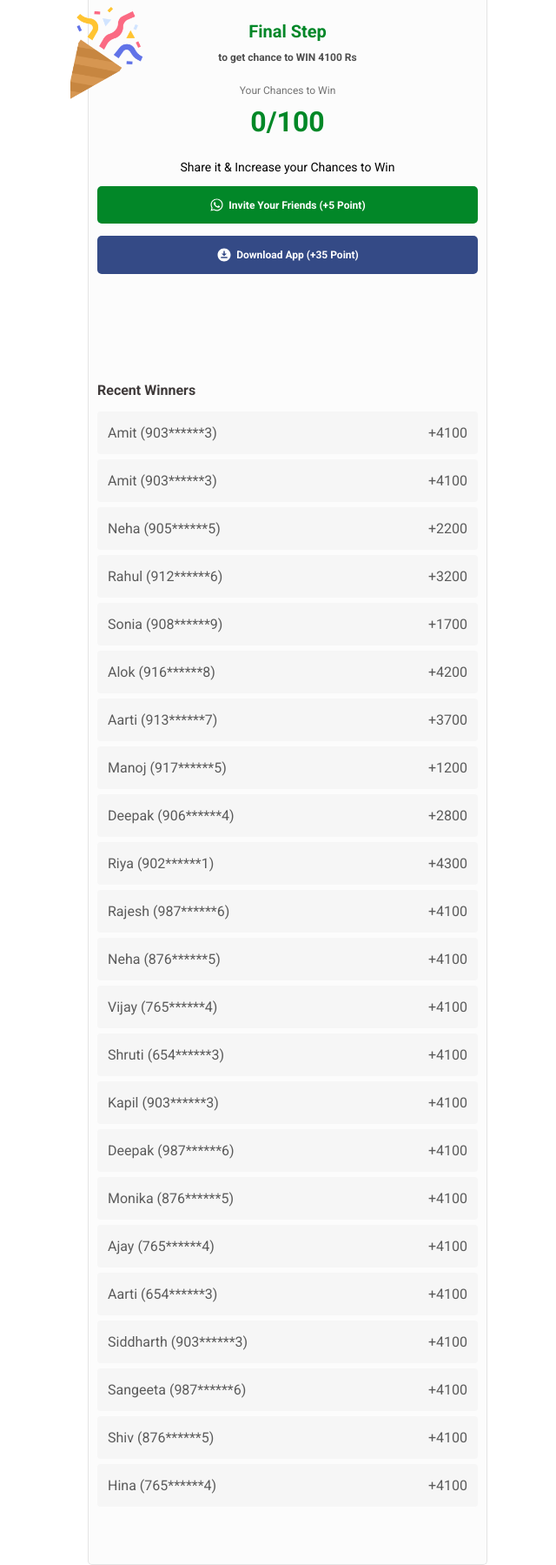
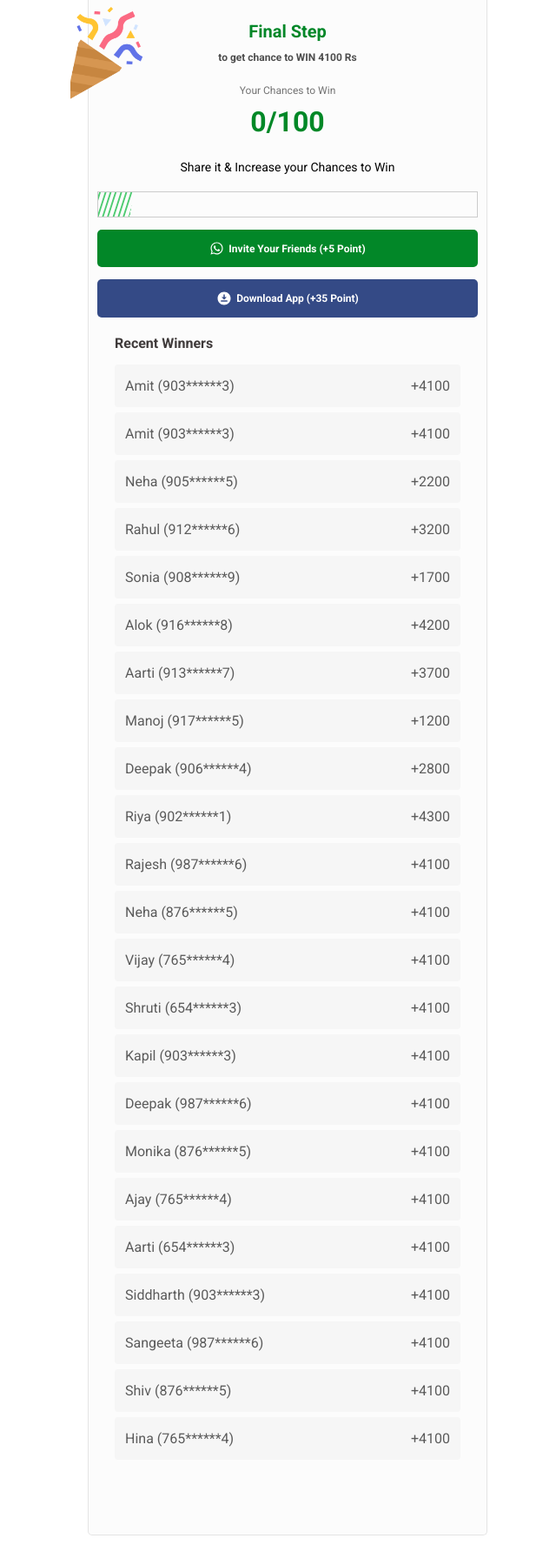
Before and after one commit to dhead-temp/Awin-pkipro, a PHP site: page /share2.php in a window 1280 px wide. Shown: the part 287-2086 px from the top of the page at 87% size, without its empty margins (309-949 px from the left). After the commit the page ends 2052 px from the top, so only its background shows below. Run offline with PHP 8.4, Linux system fonts and the light colour scheme.

Commit message:
internal css

```diff
--- a/share2.php
+++ b/share2.php
@@ -5,7 +5,34 @@
 include('php/head.php');
 ?>
     <title>Share With Friends</title>
+    <style>
+    .progress-container {
+    position: relative;
+    width: 100%;
+    height: 30px;
+    border: 1px solid #ccc;
+    overflow: hidden;
+    margin-top: 20px;
+  }
 
+  .progress-bar {
+    position: absolute;
+    top: -3px;
+    left: -8px;
+    bottom: 0;
+    width: 10%;
+    background-image: url(assets/img/bar3.svg);
+    background-position: center;
+    transform-origin: bottom left;
+    transition: all 0.5s ease-in-out;
+   transform: skew(168deg);
+
+  }
+
+  .recent_win{
+      margin:20px;
+  }
+</style>
 </head>
 <body>
 <?php
```
